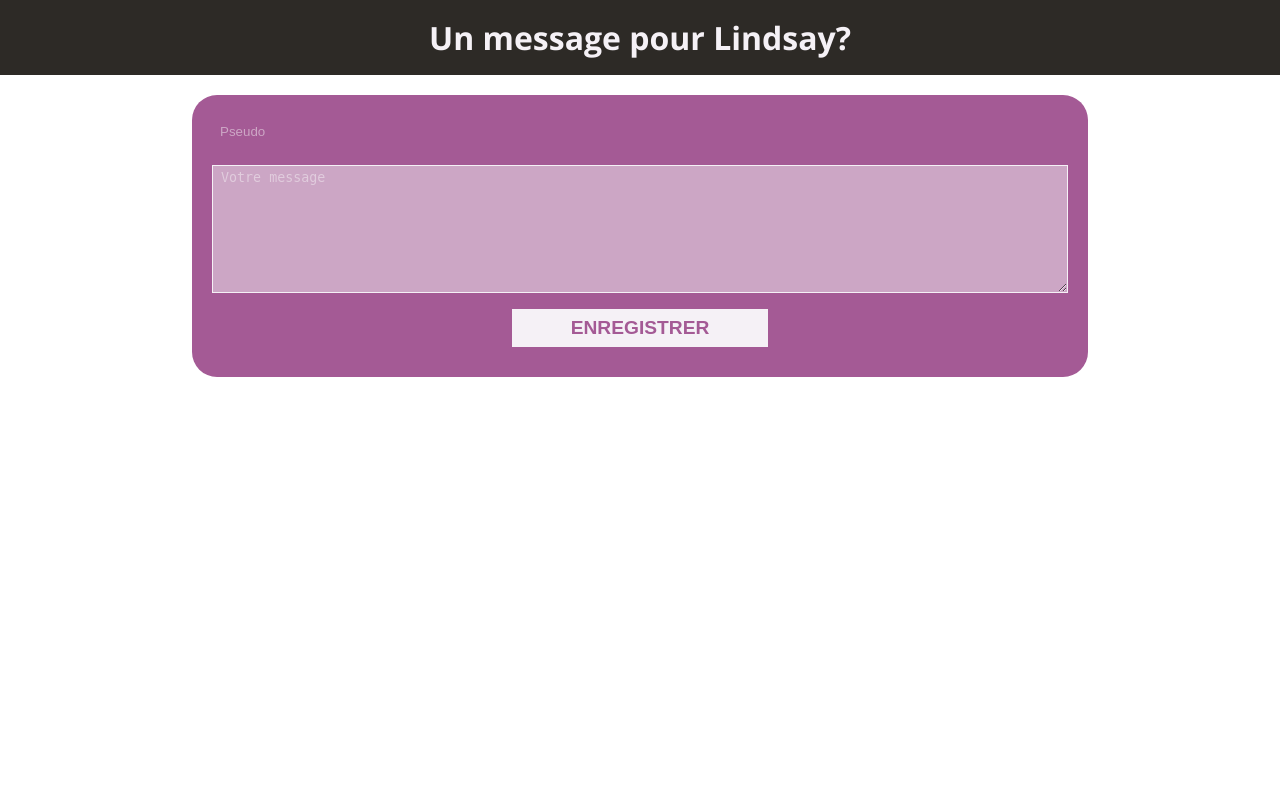
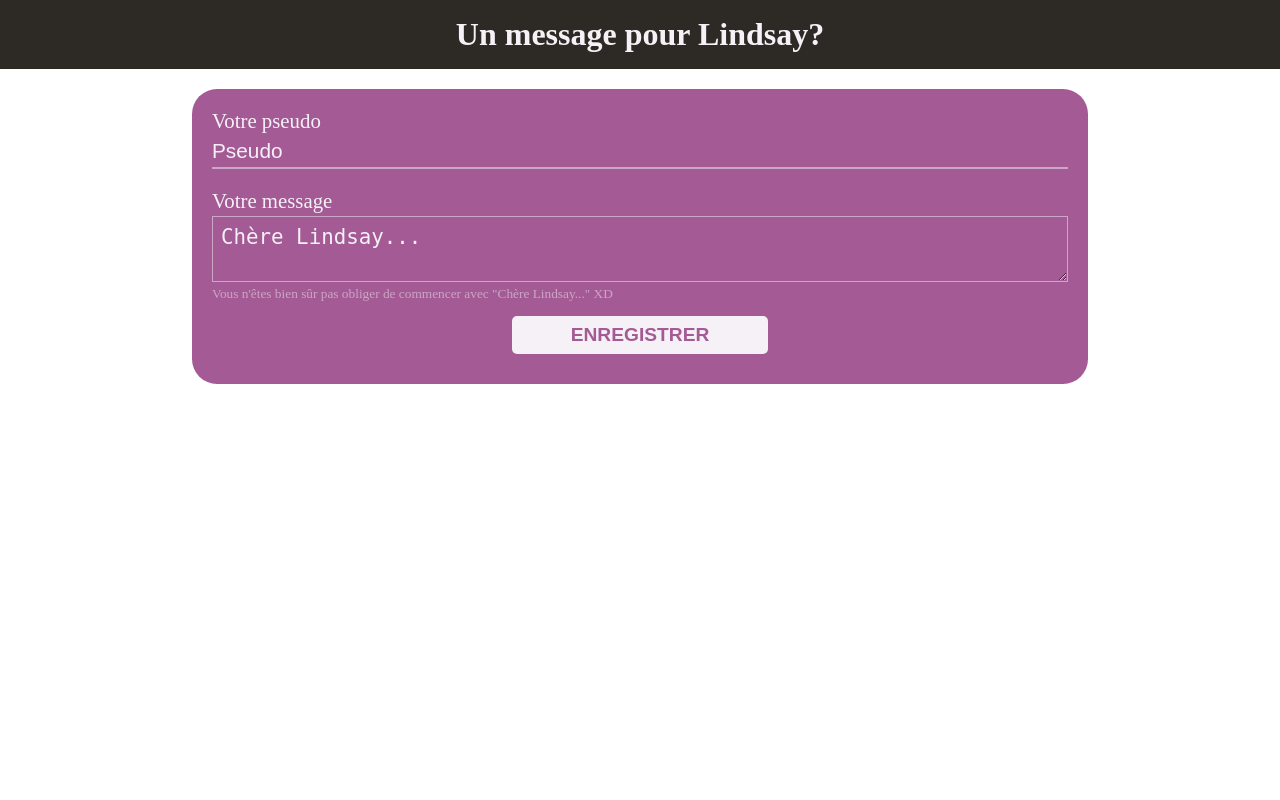
Before and after one commit to spychest/TopsyCrete, a Symfony app: template templates/message/index.html.twig in a window 1280 px wide. Run offline with Twig, Linux system fonts and the light colour scheme; the template is opened without the code that fills it, so the values that code supplies are empty; some libraries are stand-ins or nearby versions.

Commit message:
CSS Refactoring + Modal box styles
Standardization of forms and their styles
Revising the CSS class naming convention
Add modal box styles (error and success messages)

```diff
--- a/public/style/form.css
+++ b/public/style/form.css
@@ -1,4 +1,70 @@
-.sendForm{
+form > button {
+    width: 30%;
+    margin: 10px 35%;
+    padding: 0.5rem 0.25rem;
+    font-size: 1.2rem;
+    font-weight: bold;
+    background-color: var(--white);
+    color: var(--black);
+    border: none;
+    border-radius: 5px;
+    text-transform: uppercase;
+    cursor: pointer;
+}
+
+form > button:hover {
+    background-color: var(--black);
+    color: var(--white);
+}
+
+.form-group {
+    display: flex;
+    flex-direction: column;
+}
+.form-group+.form-group {
+    margin-top: 20px;
+}
+.form-group > label {
+    color: var(--white);
+    font-size: 1.3rem;
+    padding-bottom: 0.2rem;
+}
+.form-group > input {
+    font-size: 1.3rem;
+    background: none;
+    border: none;
+    border-bottom: solid 2px var(--white-50);
+    color: var(--white);
+    padding: 0.2rem 0;
+}
+.form-group > input::placeholder {
+    color: var(--white);
+}
+.form-group > input:focus {
+    outline: none;
+    border-bottom: 2px solid var(--white);
+}
+.form-group > textarea {
+    font-size: 1.3rem;
+    padding: 0.5rem;
+    background: none;
+    border: solid 1px var(--white-50);
+    color: var(--white);
+    resize: vertical;
+}
+.form-group > textarea::placeholder {
+    color: var(--white);
+}
+.form-group > textarea:focus {
+    outline: none;
+    border: solid 1px var(--white);
+}
+.form-group > small {
+    padding: 0.25rem 0;
+    color: var(--white-50);
+}
+
+.send-form {
     position: relative;
     width: 70%;
     margin: 0 15%;
@@ -6,65 +72,28 @@
     border-radius: 25px;
     background-color: var(--pink);
     box-sizing: border-box;
-    font-size: 1.2rem;
 }
 
-#name{
-    display: inline-block;
-    width: 100%;
-    margin-bottom: 20px;
-    padding: 0.25rem 0.5rem;
-    color: var(--white);
-    border: none;
-    border-bottom: 2px solid transparent;
-    background: none;
+.send-form button {
+    color: var(--pink);
+}
+
+.login-form {
+    position: relative;
+    width: 30%;
+    margin: 0 35%;
+    padding: 20px;
+    border-radius: 25px;
+    background-color: var(--blue);
     box-sizing: border-box;
 }
-#name::placeholder{
-    color: var(--white-50);
-}
-#name:focus{
-    outline: none;
-    border-bottom: 2px solid var(--white);
-}
 
-#content{
-    display: inline-block;
-    width: 100%;
-    min-height: 8rem;
-    padding: 0.25rem 0.5rem;
-    color: var(--black);
-    border: 1px solid var(--white);
-    background-color: var(--white-50);
-    box-sizing: border-box;
-}
-#content::placeholder{
-    color: var(--white-50);
-}
-#content:focus{
-    outline: none;
-    border: 1px solid var(--blue);
-}
-
-.sendForm>input[type=submit]{
-    width: 30%;
-    margin: 10px 35%;
-    padding: 0.5rem 0.25rem;
-    font-size: 1.2rem;
-    font-weight: bold;
-    background-color: var(--white);
-    color: var(--pink);
-    border: none;
-    text-transform: uppercase;
-    cursor: pointer;
-}
-.sendForm>input[type=submit]:hover{
-    background-color: var(--black);
-    color: var(--white);
+.login-form button {
+    color: var(--blue);
 }
 
 @media screen and (max-width: 1024px) {
-    .sendForm{
+    .send-form, .login-form {
         width: calc(100% - 3rem);
         margin: 0 1.5rem;
     }
--- a/public/style/messages.css
+++ b/public/style/messages.css
@@ -1,4 +1,4 @@
-.msg{
+.msg {
     position: relative;
     width: 60%;
     background-color: var(--blue);
@@ -8,8 +8,7 @@
     box-sizing: border-box;
     color: var(--white);
 }
-
-.msg:before{
+.msg:before {
     content: "";
     display: block;
     position: absolute;
@@ -21,39 +20,43 @@
     background-color: var(--blue);
 }
 
-.msg:nth-of-type(even){
+.msg:nth-of-type(even) {
     margin: 0 40px 0 calc(40% - 40px);
     border-radius: 25px 0 25px 25px;
     background-color: var(--pink);
 }
-
-.msg:nth-of-type(even):before{
+.msg:nth-of-type(even):before {
     left: auto; right: -20px;
     clip-path: polygon(0 0, 100% 0, 0 100%);
     background-color: var(--pink);
 }
-.msg+.msg{margin-top: 20px;}
 
-.sender{
+.msg+.msg {
+    margin-top: 20px;
+}
+
+.sender {
     margin: 0;
     padding: 0;
     text-transform: uppercase;
     font-size: 1.5rem;
 }
 
-.content{
+.content {
     padding-top: 10px;
     margin: 0;
     font-size: 1.2rem;
 }
 
 @media screen and (max-width: 1024px) {
-    .msg{
+    .msg {
         width: calc(100% - 80px);
         margin: 0 40px;
     }
-    .msg:nth-of-type(even){
+    .msg:nth-of-type(even) {
         margin: 0 40px;
     }
-    .msg+.msg{margin-top: 20px;}
+    .msg+.msg {
+        margin-top: 20px;
+    }
 }
--- a/public/style/root.css
+++ b/public/style/root.css
@@ -1,6 +1,6 @@
 @import url('https://fonts.googleapis.com/css2?family=Open+Sans:ital,wght@0,300..800;1,300..800&display=swap');
 
-:root{
+:root {
     --blue: #3CB4E5;
     --pink: #A45A95;
     --white: #F5F1F6;
@@ -8,18 +8,34 @@
     --black: #2D2A26;
 }
 
-html{
+html {
     margin: 0; padding: 0;
     width: 100%; height: 100%;
 }
-body{
+body {
     margin: 0; padding: 0;
     width: 100%; height: 100%;
-    font-family: 'Open Sans', sans-serif;
-    font-optical-sizing: auto;
 }
 
-.siteTitle{
+.error-message, .success-message {
+    position: relative;
+    width: 30%;
+    margin: 0 35% 20px;
+    border-radius: 13px;
+    padding: 13px;
+    text-align: center;
+    box-sizing: border-box;
+}
+.error-message {
+    background-color: #fee8e8;
+    color: #ee1111;
+}
+.success-message {
+    background-color: #e3f9db;
+    color: #42d90e;
+}
+
+.site-title {
     margin: 0 0 20px;
     padding: 1rem 0.5rem;
     font-size: 2rem;
@@ -27,3 +43,10 @@ body{
     background-color: var(--black);
     color: var(--white);
 }
+
+@media screen and (max-width: 1024px) {
+    .error-message, .success-message {
+        width: calc(100% - 3rem);
+        margin: 0 1.5rem 20px;
+    }
+}
--- a/templates/main/index.html.twig
+++ b/templates/main/index.html.twig
@@ -1,7 +1,7 @@
 {% extends 'base.html.twig' %}
 
 {% block body %}
-    <h1 class="siteTitle">Bon anniversaire!</h1>
+    <h1 class="site-title">Bon anniversaire!</h1>
     {% for message in app.session.flashbag.get('error') %}
         <div class="error-message">Error: {{ message }}</div>
     {% endfor %}
--- a/templates/message/index.html.twig
+++ b/templates/message/index.html.twig
@@ -1,13 +1,22 @@
 {% extends 'base.html.twig' %}
 
 {% block body %}
-    <h1 class="siteTitle">Un message pour Lindsay?</h1>
+    <h1 class="site-title">Un message pour Lindsay?</h1>
     {% for message in app.session.flashbag.get('error') %}
         <div class="error-message">Error: {{ message }}</div>
     {% endfor %}
-    <form class="sendForm" action="{{ path('registerMessage') }}" method="POST">
-        <input type="text" name="pseudo" id="name" placeholder="Pseudo" autocomplete="off" required>
-        <textarea name="content" id="content" placeholder="Votre message" autocomplete="off" required></textarea>
-        <input type="submit" value="Enregistrer">
-    </form>
+    <div class="send-form">
+        <form action="{{ path('registerMessage') }}" method="POST">
+            <div class="form-group">
+                <label for="name">Votre pseudo</label>
+                <input type="text" name="pseudo" id="name" placeholder="Pseudo" autocomplete="off" required>
+            </div>
+            <div class="form-group">
+                <label for="content">Votre message</label>
+                <textarea name="content" id="content" placeholder="Chère Lindsay..." autocomplete="off" required></textarea>
+                <small>Vous n'êtes bien sûr pas obliger de commencer avec "Chère Lindsay..." XD</small>
+            </div>
+            <button type="submit">Enregistrer</button>
+        </form>
+    </div>
 {% endblock %}
--- a/templates/message/showMessage.html.twig
+++ b/templates/message/showMessage.html.twig
@@ -1,7 +1,7 @@
 {% extends 'base.html.twig' %}
 
 {% block body %}
-    <h1 class="siteTitle">Bon anniversaire!</h1>
+    <h1 class="site-title">Bon anniversaire!</h1>
     {% for message in messages %}
         <article class="msg">
             <h2 class="sender">{{ message.sender }}</h2>
```
